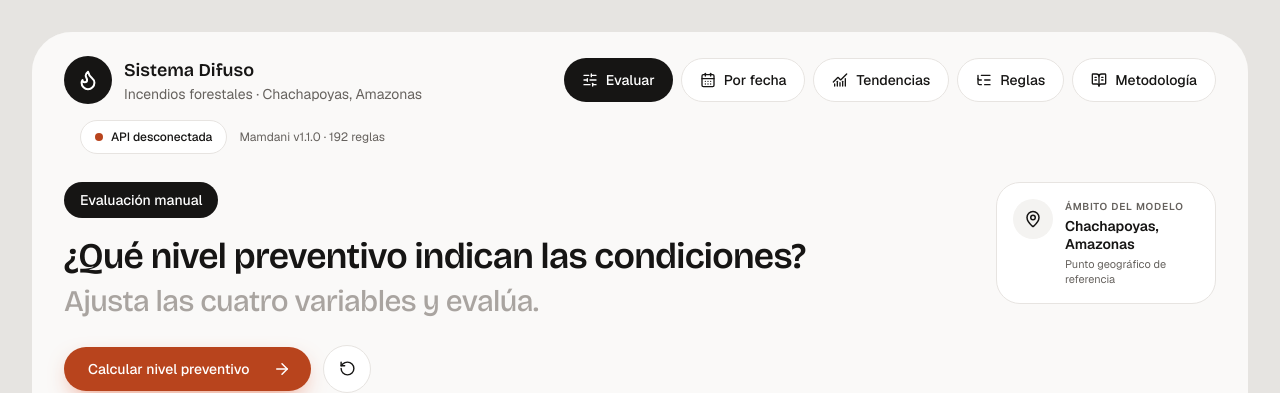
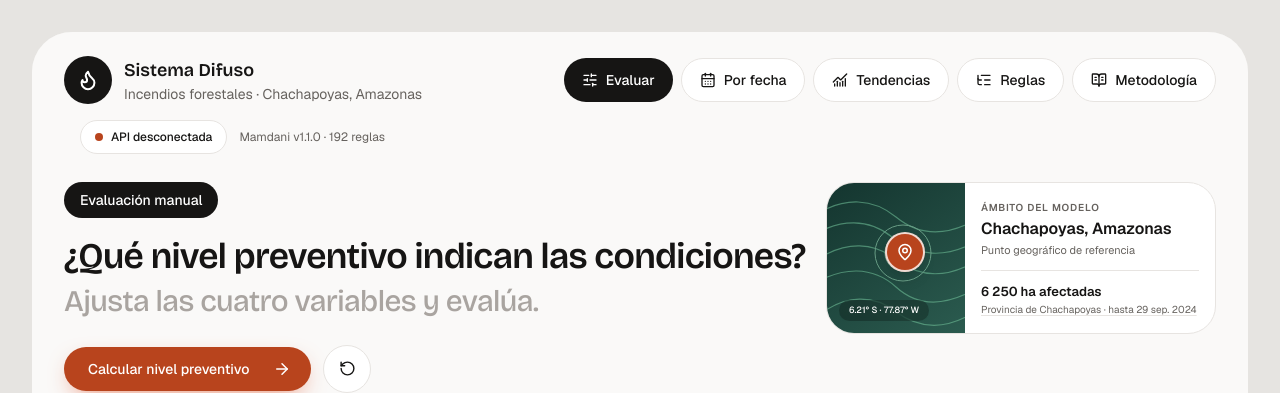
Before and after one commit to ItsLouis30/sistema-difuso-incendios-amazonas, a React (Vite) app in the folder frontend/: page /manual in a window 1280 px wide. Shown: the top 393 px of the page. Built offline with nearby package versions, Linux system fonts and the light colour scheme; no server answers.

Commit message:
feat: agregar visualización de área afectada en la página de manual

```diff
--- a/frontend/src/pages/ManualPage.tsx
+++ b/frontend/src/pages/ManualPage.tsx
@@ -87,15 +87,44 @@ export function ManualPage() {
             </button>
             </div>
           </div>
-          <aside className="hidden w-[220px] shrink-0 items-start gap-3 rounded-3xl border border-line bg-white p-4 xl:flex">
-            <span className="flex h-10 w-10 shrink-0 items-center justify-center rounded-full bg-shell text-ink">
-              <MapPin size={18} />
-            </span>
-            <span className="min-w-0">
-              <span className="block text-[10px] font-semibold uppercase tracking-[0.08em] text-muted">Ámbito del modelo</span>
-              <strong className="mt-1 block text-sm leading-tight text-ink">Chachapoyas, Amazonas</strong>
-              <span className="mt-1 block text-[11px] leading-snug text-muted">Punto geográfico de referencia</span>
-            </span>
+          <aside className="hidden w-[390px] shrink-0 overflow-hidden rounded-[28px] border border-line bg-white xl:grid xl:grid-cols-[138px_1fr]">
+            <div
+              className="relative min-h-[150px] overflow-hidden bg-[linear-gradient(145deg,#14352f,#2b5b4f)] text-white"
+              role="img"
+              aria-label="Referencia geográfica estilizada de Chachapoyas"
+            >
+              <svg viewBox="0 0 138 150" className="absolute inset-0 h-full w-full opacity-55" fill="none" aria-hidden>
+                <path d="M-15 34C18 12 47 16 69 34s50 22 86-1" stroke="#76c79e" strokeWidth="1.2" />
+                <path d="M-18 55C13 34 43 36 65 54s54 25 91 0" stroke="#76c79e" strokeWidth="1.2" />
+                <path d="M-12 78C20 56 48 60 70 77s50 20 84-2" stroke="#76c79e" strokeWidth="1.2" />
+                <path d="M-20 105C16 81 47 84 69 104s51 22 91-5" stroke="#76c79e" strokeWidth="1.2" />
+                <path d="M-8 132C19 111 47 112 68 128s47 21 78 2" stroke="#76c79e" strokeWidth="1.2" />
+                <circle cx="76" cy="70" r="28" stroke="#a7e6c2" strokeWidth="1" />
+                <circle cx="76" cy="70" r="18" stroke="#a7e6c2" strokeWidth="1" />
+              </svg>
+              <span className="absolute left-[58px] top-[49px] flex h-10 w-10 items-center justify-center rounded-full border-2 border-white/80 bg-ember-500 shadow-lg">
+                <MapPin size={18} />
+              </span>
+              <span className="absolute bottom-3 left-3 rounded-full bg-black/25 px-2.5 py-1 text-[9px] font-medium backdrop-blur-sm">
+                6.21° S · 77.87° W
+              </span>
+            </div>
+            <div className="flex min-w-0 flex-col justify-center p-4">
+              <span className="text-[10px] font-semibold uppercase tracking-[0.08em] text-muted">Ámbito del modelo</span>
+              <strong className="mt-1 text-base leading-tight text-ink">Chachapoyas, Amazonas</strong>
+              <span className="mt-1 text-[11px] leading-snug text-muted">Punto geográfico de referencia</span>
+              <div className="mt-3 border-t border-line pt-3">
+                <strong className="block text-[13px] leading-snug text-ink">6 250 ha afectadas</strong>
+                <a
+                  href="https://www.gob.pe/institucion/contraloria/noticias/1078508-contraloria-entidades-publicas-de-amazonas-carecen-de-plan-de-contingencia-ante-incendios-forestales"
+                  target="_blank"
+                  rel="noreferrer"
+                  className="mt-0.5 block text-[10px] leading-snug text-muted underline decoration-line underline-offset-2 hover:text-ink"
+                >
+                  Provincia de Chachapoyas · hasta 29 sep. 2024
+                </a>
+              </div>
+            </div>
           </aside>
         </div>
       </section>
```
Also changed, not shown: 1 other file (tests, documents, lock files or other folders).
